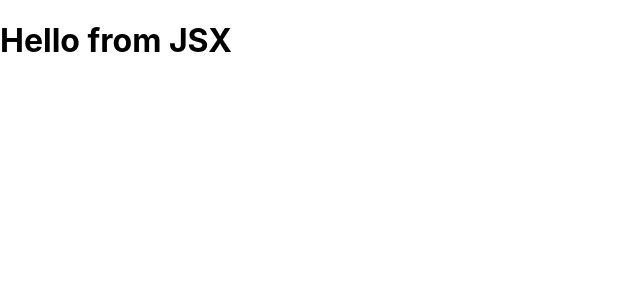
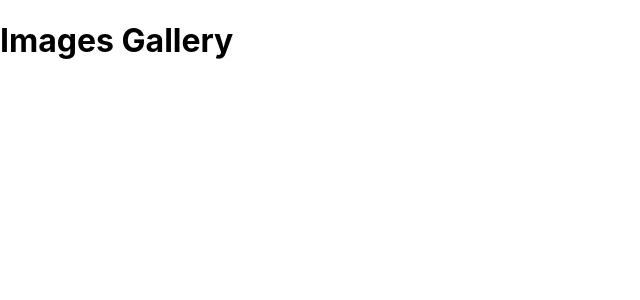
Before and after one commit to sgriesmer/images-gallery, a React (Create React App) app in the folder frontend/: page / in a window 1280 px wide. Shown: the top 300 px of the page, without its empty margins (0-640 px from the left). Built offline with nearby package versions, Linux system fonts and the light colour scheme.

Commit message:
Remove Javascript from index.js

```diff
--- a/frontend/src/index.js
+++ b/frontend/src/index.js
@@ -3,11 +3,9 @@ import ReactDOM from 'react-dom/client';
 import './css/index.css';
 import App from './App';
 
-const a = false;
-
 const root = ReactDOM.createRoot(document.getElementById('root'));
 root.render(
   <React.StrictMode>
-    {a ? <App /> : <h1>Hello from JSX </h1>}
+    <App />
   </React.StrictMode>
 );
```
